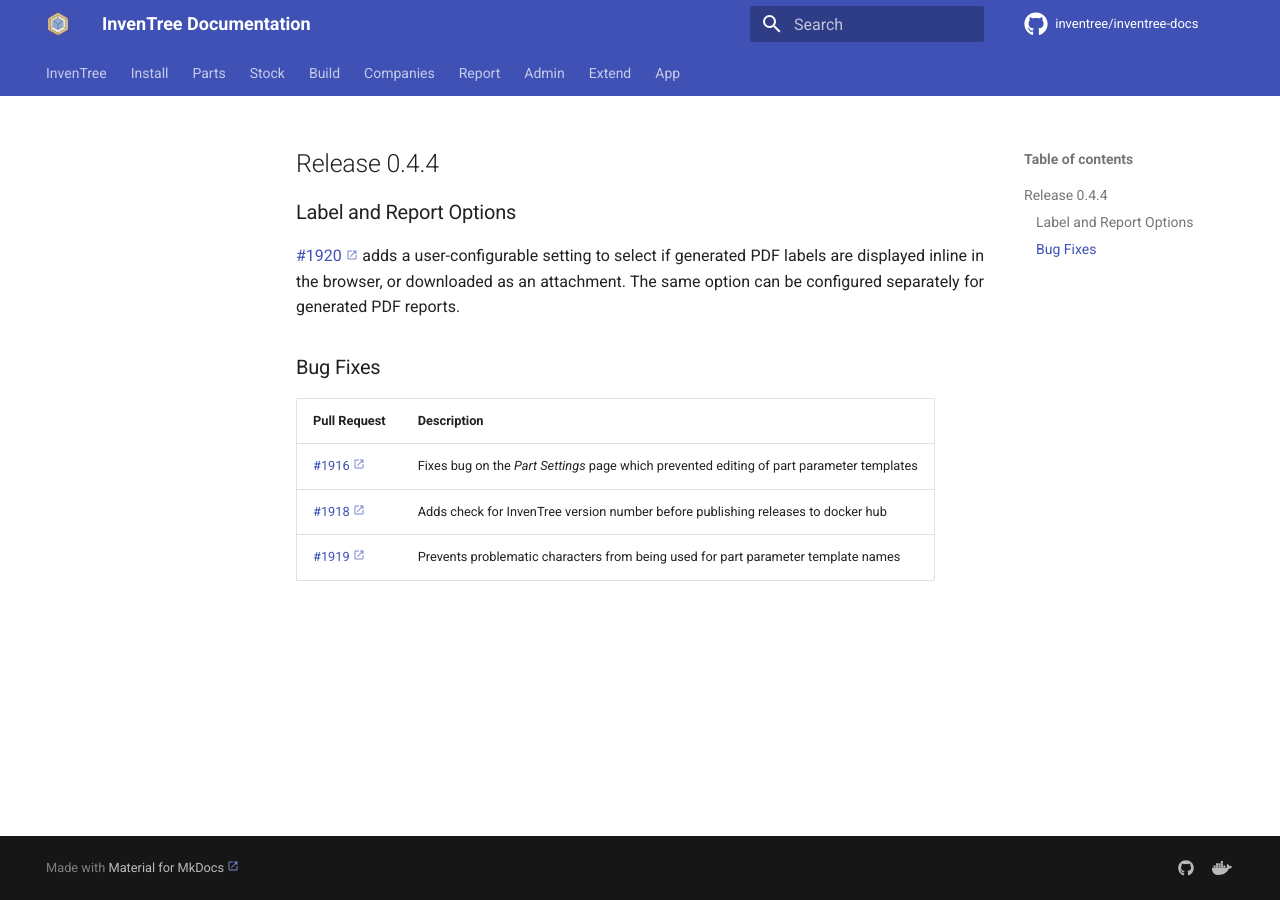
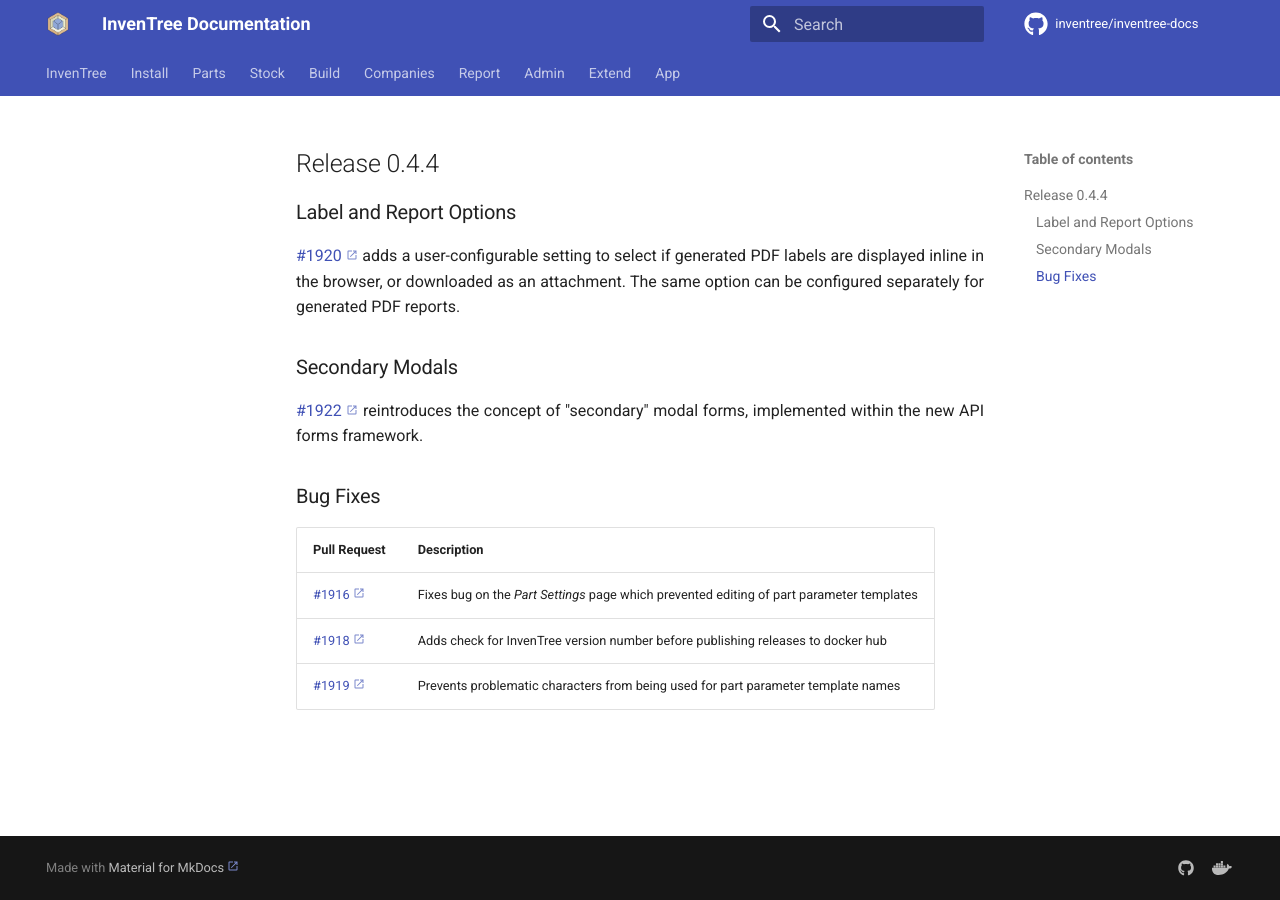
Before and after one commit to inventree/inventree-docs, an MkDocs documentation site: the page built from docs/releases/0.4.4.md, in a window 1280 px wide. Built offline with MkDocs 1.6.1 and Material for MkDocs 9.7.7, drawn with Linux system fonts in a browser that asks for light colours; a script that is not in the unit is left out; comment, search, counter and statistics services are not loaded.

Commit message:
Update 0.4.4.md
https://github.com/inventree/InvenTree/pull/1922

```diff
--- a/docs/releases/0.4.4.md
+++ b/docs/releases/0.4.4.md
@@ -8,6 +8,10 @@
 
 [#1920](https://github.com/inventree/InvenTree/pull/1920) adds a user-configurable setting to select if generated PDF labels are displayed inline in the browser, or downloaded as an attachment. The same option can be configured separately for generated PDF reports.
 
+### Secondary Modals
+
+[#1922](https://github.com/inventree/InvenTree/pull/1922) reintroduces the concept of "secondary" modal forms, implemented within the new API forms framework.
+
 ### Bug Fixes
 
 | Pull Request | Description |
```
